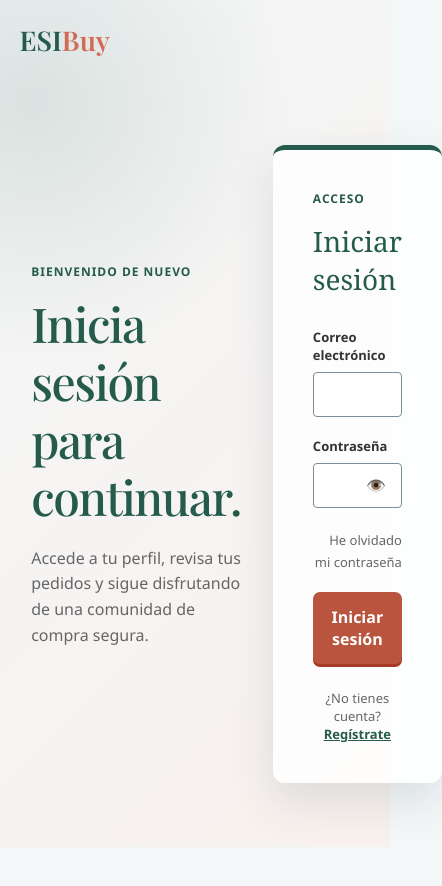
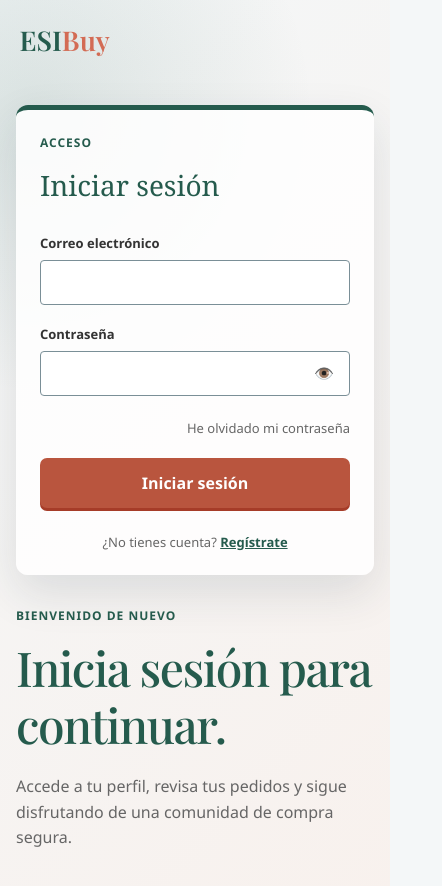
Before and after one commit to DiegoOliverOrtiz/Proyecto_ISO_2627, an Angular app in the folder frontend/: page /login in a window 390 px wide. Shown: the top 886 px of the page, 442 px wide, since content can reach past the window. Before the commit the page ends 847 px from the top, so only its background shows below. Built offline with nearby package versions, Linux system fonts and the light colour scheme.

Commit message:
C1: login adaptado a móvil

```diff
--- a/frontend/src/app/pages/login/login.css
+++ b/frontend/src/app/pages/login/login.css
@@ -223,3 +223,26 @@ input[type="password"]::-webkit-credentials-auto-fill-button {
 .login-card { border-top: 5px solid #255b4d; border-radius: 12px; background: rgba(255, 255, 255, .86); box-shadow: 0 18px 45px rgba(23, 48, 66, .12); }
 .primary-button { border-radius: 7px; background: var(--color-accent); box-shadow: 0 3px 0 var(--color-accent-hover); }
 .primary-button:hover { background: var(--color-accent-hover); }
+
+/* C1: en móvil, una sola columna con el formulario primero y sin el padding lateral del 8-10 %. */
+@media (max-width: 760px) {
+  .split-layout {
+    flex-direction: column;
+    align-items: stretch;
+    gap: 2rem;
+    padding: 1.5rem clamp(1rem, 4vw, 3rem) 3rem;
+  }
+
+  .form-section {
+    order: -1;
+    min-width: 0;
+  }
+
+  .text-section {
+    max-width: none;
+  }
+
+  .login-card {
+    padding: 1.5rem;
+  }
+}
```
